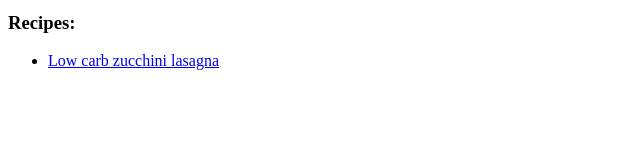
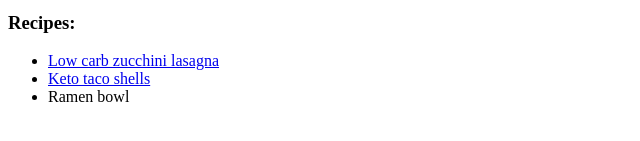
Before and after one commit to computertherapist/odin-recipes, a plain HTML site: page index.html in a window 1280 px wide. Shown: the part 391-532 px from the top of the page, without its empty margins (0-640 px from the left). Drawn offline with Linux system fonts and the light colour scheme.

Commit message:
updated homepage for new recipes

```diff
--- a/index.html
+++ b/index.html
@@ -10,6 +10,8 @@
     <h3>Recipes:</h3>
     <ul>
         <li><a href="recipes/lasagna.html">Low carb zucchini lasagna</a></li>
+        <li><a href="recipes/keto-taco-shells.html">Keto taco shells</a></li>
+        <li><a href="recipes/ramen.html"></a>Ramen bowl</li>
     </ul>
 </body>
 </html>
```
